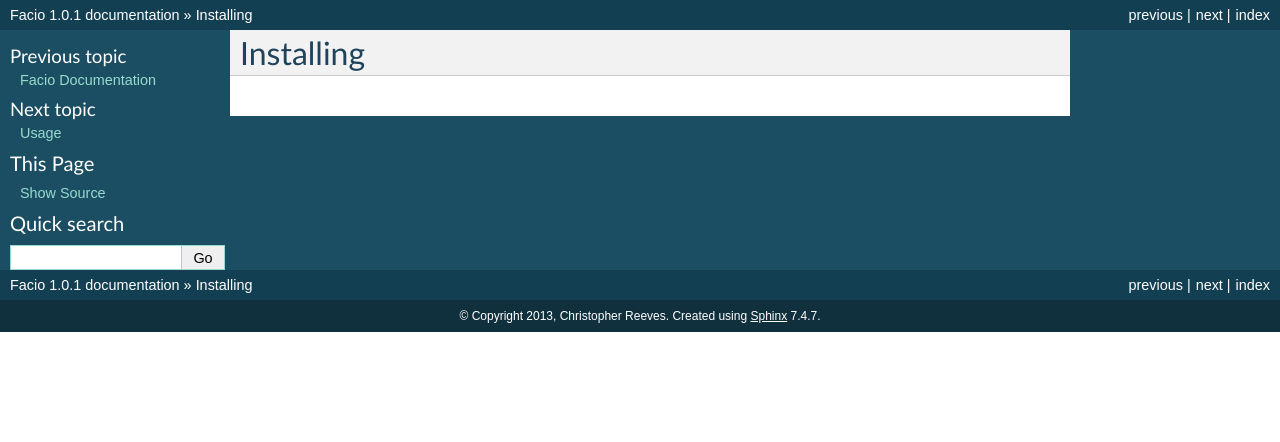
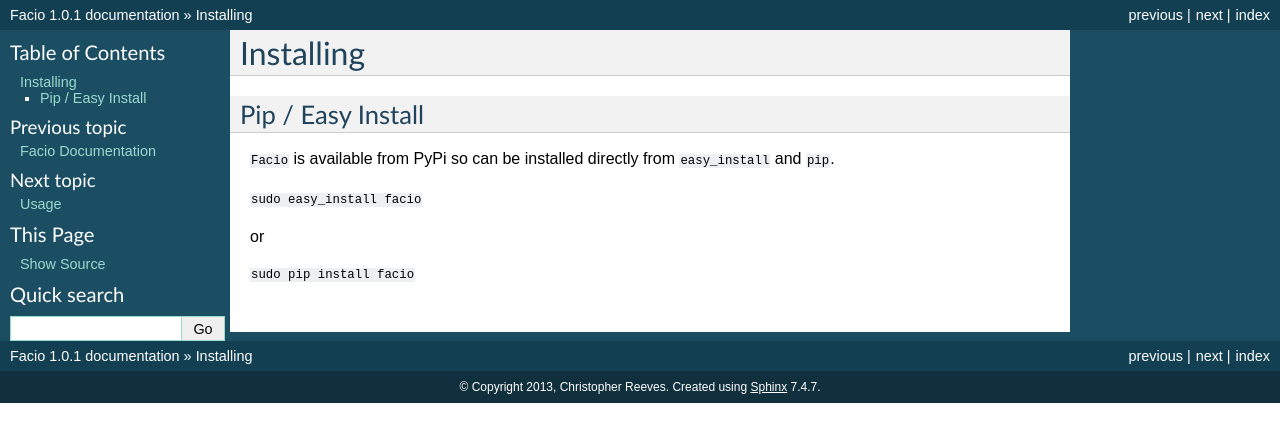
Before and after one commit to krak3n/Facio, a Sphinx documentation site: the page built from docs/installing.rst, in a window 1280 px wide. Shown: the top 442 px of the page. Built offline with Sphinx 7.4.7, drawn with Linux system fonts in a browser that asks for light colours.

Commit message:
Started writing install docs

```diff
--- a/docs/installing.rst
+++ b/docs/installing.rst
@@ -1,2 +1,14 @@
 Installing
 ==========
+
+------------------
+Pip / Easy Install
+------------------
+
+``Facio`` is available from PyPi so can be installed directly from ``easy_install`` and ``pip``.
+
+``sudo easy_install facio``
+
+or
+
+``sudo pip install facio``
```
